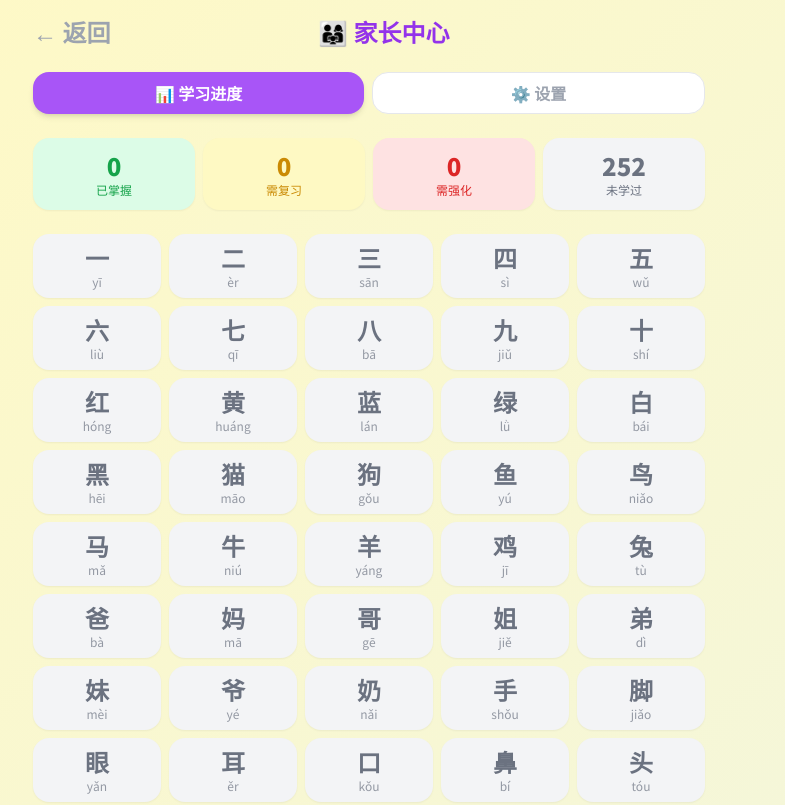
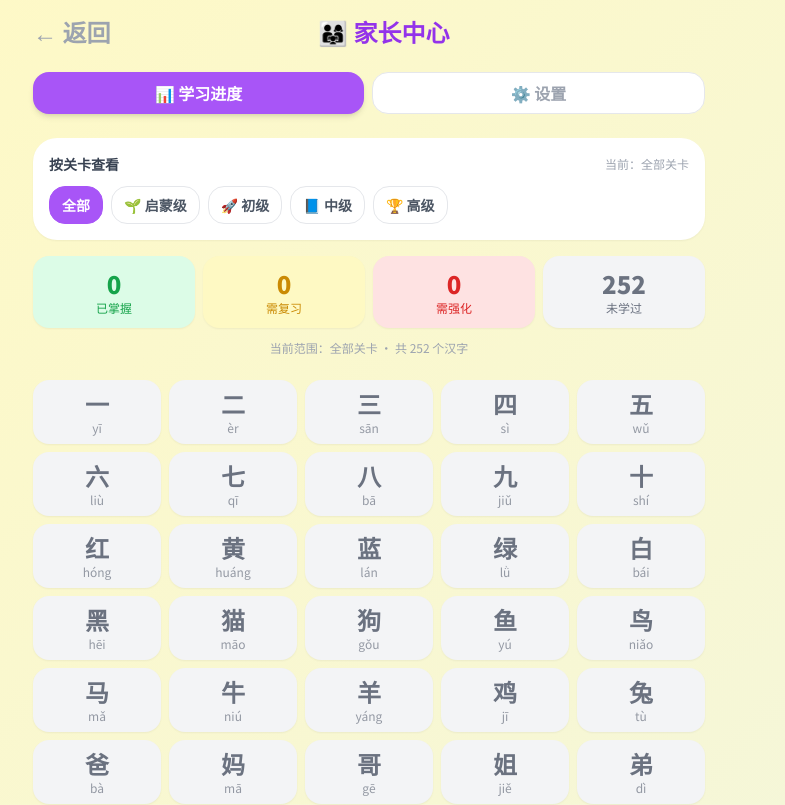
Before and after one commit to weilailai2026-art/recognize_chinese_characters, a Vue app: page /#/parent in a window 1280 px wide. Shown: the top 805 px of the page, without its empty margins (271-1056 px from the left). Built offline with nearby package versions, Linux system fonts and the light colour scheme.

Commit message:
feat: 家长中心支持按关卡筛选进度

```diff
--- a/src/views/Parent.vue
+++ b/src/views/Parent.vue
@@ -10,7 +10,8 @@
     <!-- Tab -->
     <div class="flex gap-2 mb-6 max-w-2xl mx-auto">
       <button
-        v-for="tab in tabs" :key="tab.key"
+        v-for="tab in tabs"
+        :key="tab.key"
         @click="activeTab = tab.key"
         class="flex-1 py-2 rounded-2xl font-bold transition-all"
         :class="activeTab === tab.key
@@ -21,9 +22,37 @@
 
     <!-- 进度总览 -->
     <div v-if="activeTab === 'progress'" class="max-w-2xl mx-auto">
+      <!-- 关卡筛选 -->
+      <div class="mb-4 bg-white rounded-3xl shadow-sm p-4">
+        <div class="flex items-center justify-between mb-3">
+          <h3 class="text-sm font-black text-gray-700">按关卡查看</h3>
+          <span class="text-xs text-gray-400">当前：{{ selectedLevelMeta?.name || '全部关卡' }}</span>
+        </div>
+        <div class="flex flex-wrap gap-2">
+          <button
+            @click="selectedLevel = 'all'"
+            class="px-3 py-2 rounded-2xl text-sm font-bold transition-all border"
+            :class="selectedLevel === 'all'
+              ? 'bg-purple-500 text-white border-purple-500'
+              : 'bg-gray-50 text-gray-500 border-gray-200'"
+          >全部</button>
+          <button
+            v-for="level in levels"
+            :key="level.key"
+            @click="selectedLevel = level.key"
+            class="px-3 py-2 rounded-2xl text-sm font-bold transition-all border"
+            :class="selectedLevel === level.key
+              ? 'bg-purple-500 text-white border-purple-500'
+              : 'bg-white text-gray-600 border-gray-200'"
+          >{{ level.emoji }} {{ level.name }}</button>
+        </div>
+      </div>
+
       <!-- 统计栏 -->
-      <div class="grid grid-cols-4 gap-2 mb-6">
-        <div v-for="s in statusList" :key="s.key"
+      <div class="grid grid-cols-4 gap-2 mb-3">
+        <div
+          v-for="s in statusList"
+          :key="s.key"
           class="rounded-2xl p-3 text-center shadow-sm cursor-pointer transition-all hover:scale-105"
           :class="s.bg"
           @click="filterStatus = filterStatus === s.key ? null : s.key"
@@ -32,6 +61,10 @@
           <div class="text-xs" :class="s.textColor">{{ s.label }}</div>
         </div>
       </div>
+
+      <p class="text-xs text-gray-400 mb-6 text-center">
+        当前范围：{{ selectedLevelMeta?.name || '全部关卡' }} · 共 {{ scopedCharacters.length }} 个汉字
+      </p>
 
       <!-- 筛选提示 -->
       <div v-if="filterStatus" class="mb-3 text-center">
@@ -44,7 +77,8 @@
       <!-- 字卡网格 -->
       <div class="grid grid-cols-5 gap-2">
         <div
-          v-for="c in filteredChars" :key="c.char"
+          v-for="c in filteredChars"
+          :key="c.char"
           class="rounded-2xl p-2 text-center cursor-pointer shadow-sm hover:scale-110 transition-all"
           :class="getStatusBg(getCharStatus(c.char))"
           @click="selectedChar = c"
@@ -52,6 +86,10 @@
           <div class="text-2xl font-black">{{ c.char }}</div>
           <div class="text-xs opacity-70">{{ c.pinyin }}</div>
         </div>
+      </div>
+
+      <div v-if="filteredChars.length === 0" class="mt-6 text-center text-gray-400 text-sm">
+        当前筛选下还没有匹配的汉字
       </div>
     </div>
 
@@ -93,11 +131,14 @@
           <div class="text-8xl font-black text-gray-800">{{ selectedChar.char }}</div>
           <div class="text-xl text-blue-400 font-bold">{{ selectedChar.pinyin }}</div>
           <div class="text-4xl mt-1">{{ selectedChar.emoji }}</div>
+          <div class="mt-2 text-sm text-gray-400">{{ levelName(selectedChar.level) }}</div>
         </div>
-        <div class="mb-4">
-          <span class="inline-block px-3 py-1 rounded-full font-bold text-sm"
-            :class="getStatusBg(getCharStatus(selectedChar.char))">
+        <div class="mb-4 flex items-center justify-between gap-2">
+          <span class="inline-block px-3 py-1 rounded-full font-bold text-sm" :class="getStatusBg(getCharStatus(selectedChar.char))">
             {{ statusLabel(getCharStatus(selectedChar.char)) }}
+          </span>
+          <span class="text-xs text-purple-500 bg-purple-50 px-3 py-1 rounded-full font-bold">
+            {{ levelName(selectedChar.level) }}
           </span>
         </div>
         <div class="text-sm text-gray-500">
@@ -118,11 +159,12 @@
 
 <script setup>
 import { ref, computed } from 'vue'
-import { characters } from '../data/characters'
+import { characters, levels, getLevelMeta } from '../data/characters'
 import { getCharStatus, getProgress, resetProgress, getSettings, saveSettings } from '../utils/storage'
 
 const activeTab = ref('progress')
 const filterStatus = ref(null)
+const selectedLevel = ref('all')
 const selectedChar = ref(null)
 const confirmReset = ref(false)
 const settingMsg = ref('')
@@ -140,15 +182,28 @@ const statusList = [
   { key: 'unlearned', label: '未学过', bg: 'bg-gray-100', textColor: 'text-gray-500' },
 ]
 
+const selectedLevelMeta = computed(() => {
+  if (selectedLevel.value === 'all') return null
+  return getLevelMeta(selectedLevel.value)
+})
+
+const scopedCharacters = computed(() => {
+  if (selectedLevel.value === 'all') return characters
+  return characters.filter(item => item.level === selectedLevel.value)
+})
+
 const counts = computed(() => {
   const c = { mastered: 0, review: 0, strengthen: 0, unlearned: 0 }
-  characters.forEach(ch => { c[getCharStatus(ch.char)]++ })
+  scopedCharacters.value.forEach(ch => {
+    c[getCharStatus(ch.char)]++
+  })
   return c
 })
 
 const filteredChars = computed(() => {
-  if (!filterStatus.value) return characters
-  return characters.filter(c => getCharStatus(c.char) === filterStatus.value)
+  const base = scopedCharacters.value
+  if (!filterStatus.value) return base
+  return base.filter(c => getCharStatus(c.char) === filterStatus.value)
 })
 
 function getStatusBg(status) {
@@ -162,8 +217,17 @@ function getStatusBg(status) {
 }
 
 function statusLabel(status) {
-  const map = { mastered: '✅ 已掌握', review: '🟡 需复习', strengthen: '🔴 需强化', unlearned: '⬜ 未学过' }
+  const map = {
+    mastered: '✅ 已掌握',
+    review: '🟡 需复习',
+    strengthen: '🔴 需强化',
+    unlearned: '⬜ 未学过',
+  }
   return map[status] || '未学过'
+}
+
+function levelName(levelKey) {
+  return getLevelMeta(levelKey)?.name || '未分级'
 }
 
 function charProgress(char) {
@@ -181,13 +245,17 @@ function changePassword() {
   saveSettings(s)
   settingMsg.value = '密码已保存 ✅'
   newPassword.value = ''
-  setTimeout(() => { settingMsg.value = '' }, 2000)
+  setTimeout(() => {
+    settingMsg.value = ''
+  }, 2000)
 }
 
 function doReset() {
   resetProgress()
   confirmReset.value = false
   settingMsg.value = '进度已重置 ✅'
-  setTimeout(() => { settingMsg.value = '' }, 2000)
+  setTimeout(() => {
+    settingMsg.value = ''
+  }, 2000)
 }
 </script>
```
